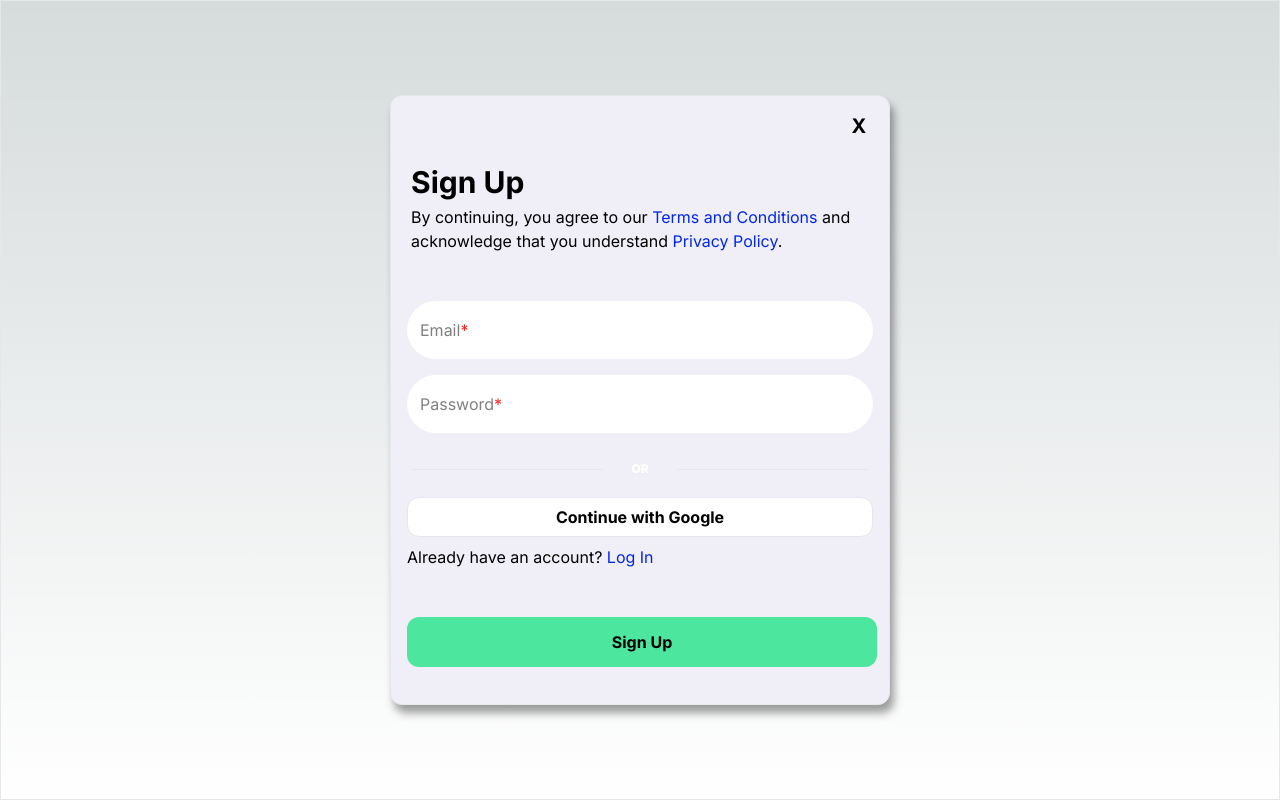
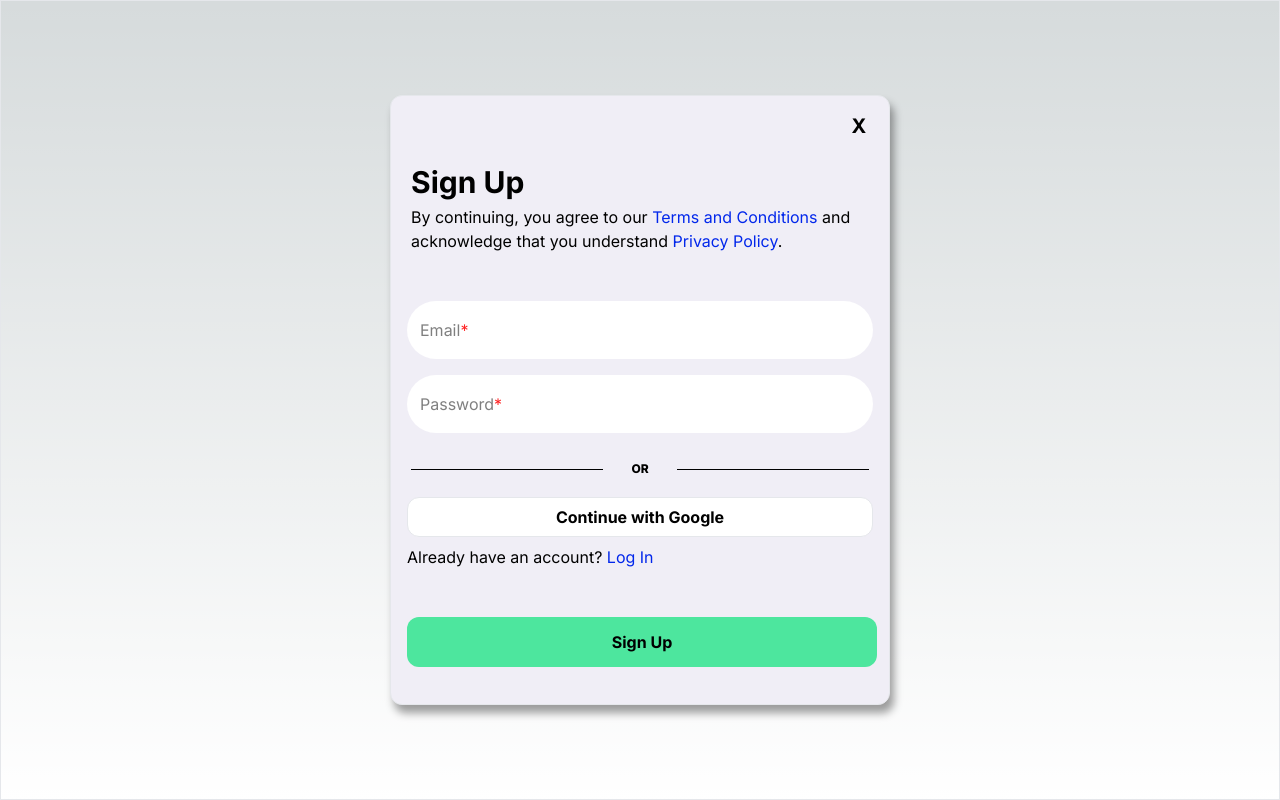
Before and after one commit to DrrylPns/AGreenNatureConnect, a Next.js app: page /signup in a window 1280 px wide. Built offline with nearby package versions, Linux system fonts and the light colour scheme.

Commit message:
fix: change the bg and text color of OR

```diff
--- a/src/app/login/page.tsx
+++ b/src/app/login/page.tsx
@@ -83,11 +83,11 @@ export default function LoginPage() {
           </div>
           <div className="flex flex-col items-center h-[20px] ml-5 mr-5">
             <div className="flex items-center w-full">
-              <div className="flex-grow h-px bg-gray-200 dark:bg-[#00000066]"></div>
-              <p className="text-white dark:text-black text-xs mx-7 font-extrabold">
+              <div className="flex-grow h-px bg-black dark:bg-[#00000066]"></div>
+              <p className="text-black dark:text-black text-xs mx-7 font-extrabold">
                 OR
               </p>
-              <div className="flex-grow h-px bg-gray-200 dark:bg-[#00000066]"></div>
+              <div className="flex-grow h-px bg-black dark:bg-[#00000066]"></div>
             </div>
           </div>
           <div className="h-[40px] grid items-center mt-3 ml-4 mr-4">
--- a/src/app/signup/page.tsx
+++ b/src/app/signup/page.tsx
@@ -17,7 +17,7 @@ export default function SignupPage() {
     <main className="flex flex-col items-center justify-center border min-h-screen ">
       <div
         className="border rounded-xl md:h-[610px] md:w-[500px]
-        h-[640px] w-[380px]
+        h-[620px] w-[380px]
        bg-[#F0EEF6]  shadow-[4.0px_8.0px_8.0px_rgba(0,0,0,0.38)]"
       >
         <div className="flex justify-end m-3">
@@ -78,11 +78,11 @@ export default function SignupPage() {
           </div>
           <div className="flex flex-col items-center h-[20px] ml-5 mr-5 mt-10">
             <div className="flex items-center w-full">
-              <div className="flex-grow h-px bg-gray-200 dark:bg-[#00000066]"></div>
-              <p className="text-white dark:text-black text-xs mx-7 font-extrabold">
+              <div className="flex-grow h-px bg-black dark:bg-[#00000066]"></div>
+              <p className="text-black dark:text-black text-xs mx-7 font-extrabold">
                 OR
               </p>
-              <div className="flex-grow h-px bg-gray-200 dark:bg-[#00000066]"></div>
+              <div className="flex-grow h-px bg-black dark:bg-[#00000066]"></div>
             </div>
           </div>
           <div className="h-[40px] grid items-center mt-4 ml-4 mr-4">
```
